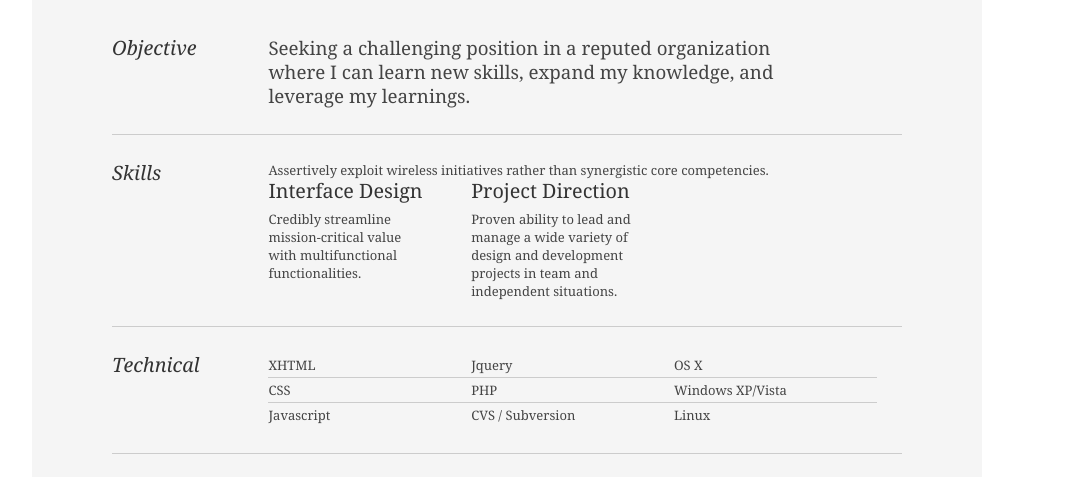
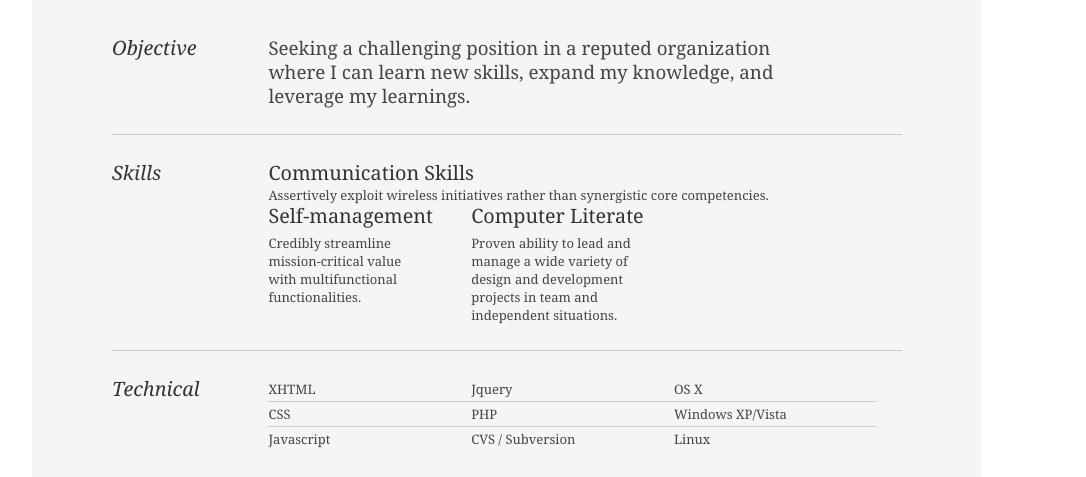
Before and after one commit to Lovella27/Lovella27.github.io, a plain HTML site: page index.html in a window 1280 px wide. Shown: the part 296-773 px from the top of the page, without its empty margins (133-1219 px from the left). Drawn offline with Linux system fonts and the light colour scheme.

Commit message:
created index.html

```diff
--- a/index.html
+++ b/index.html
@@ -57,17 +57,17 @@
 						<div class="yui-u">
 
 								<div class="">
-									<h2></h2>
+									<h2>Communication Skills</h2>
 									<p>Assertively exploit wireless initiatives rather than synergistic core competencies.	</p>
 								</div>
 
 								<div class="talent">
-									<h2>Interface Design</h2>
+									<h2>Self-management</h2>
 									<p>Credibly streamline mission-critical value with multifunctional functionalities.	 </p>
 								</div>
 
 								<div class="talent">
-									<h2>Project Direction</h2>
+									<h2>Computer Literate</h2>
 									<p>Proven ability to lead and manage a wide variety of design and development projects in team and independent situations.</p>
 								</div>
 						</div>
```
